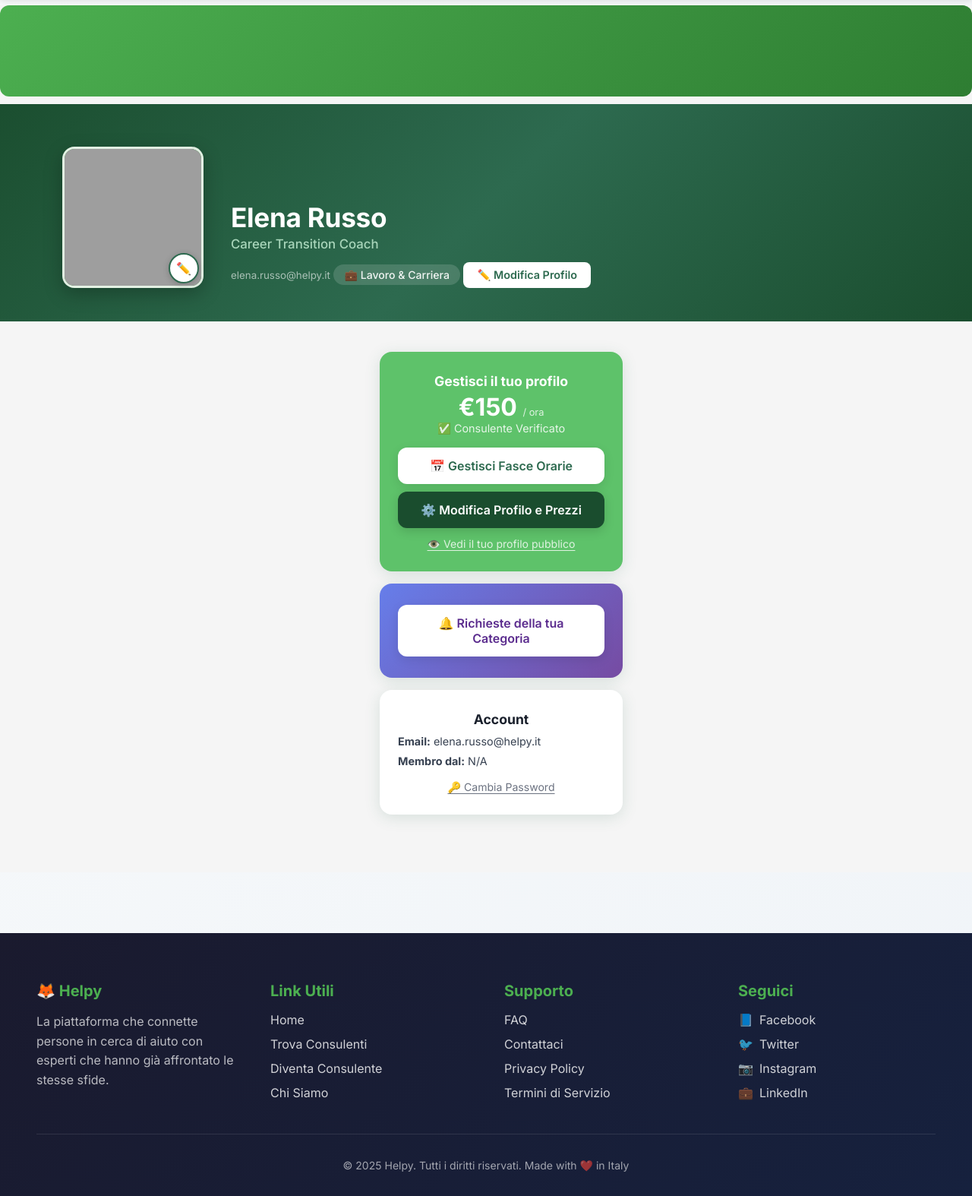
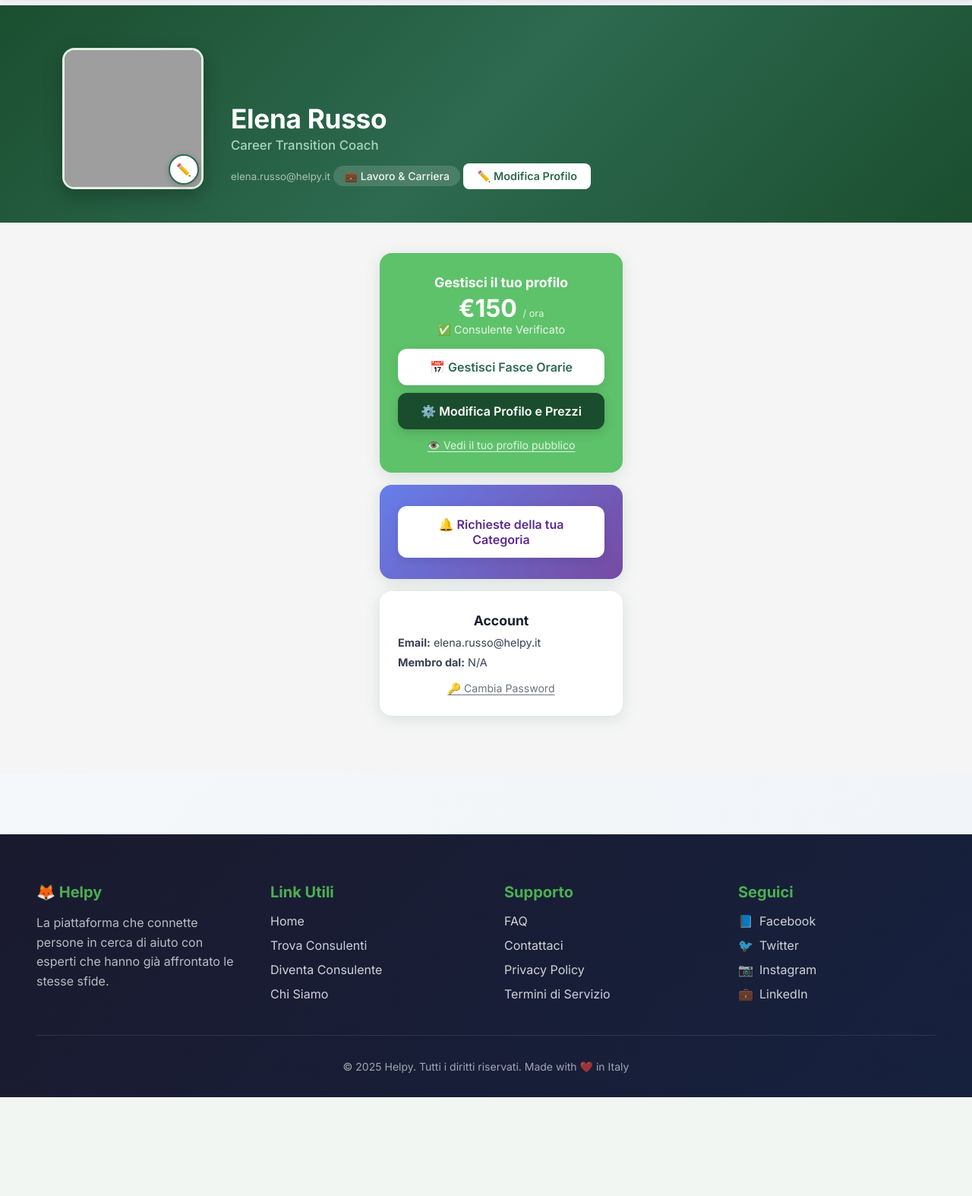
Before and after one commit to walle8646/helpy, a FastAPI app: page /profile in a window 1280 px wide. Shown: the part 73-1647 px from the top of the page at 76% size. After the commit the page ends 1517 px from the top, so only its background shows below. Run offline with FastAPI, Linux system fonts and the light colour scheme; the visitor is signed in with stand-in values (Sample User, id 1); data comes from the database, SQL or seed files in the repository; data that the repository does not hold is empty; some libraries are stand-ins or nearby versions; grey boxes are pictures that could not be loaded.

Commit message:
refactor: Simplify upcoming appointments section in profile template

```diff
--- a/app/templates/profile.html
+++ b/app/templates/profile.html
@@ -470,9 +470,7 @@
     <main class="main-content" style="padding: 0; gap: 0;">
 
         <!-- Upcoming Appointments Banner -->
-        <div id="upcomingAppointmentsSection">
-            <div class="cover-image" id="coverImagePlaceholder"></div>
-        </div>
+        <div id="upcomingAppointmentsSection"></div>
 
         <!-- Hero compatto -->
         <div class="pub-hero">
```
